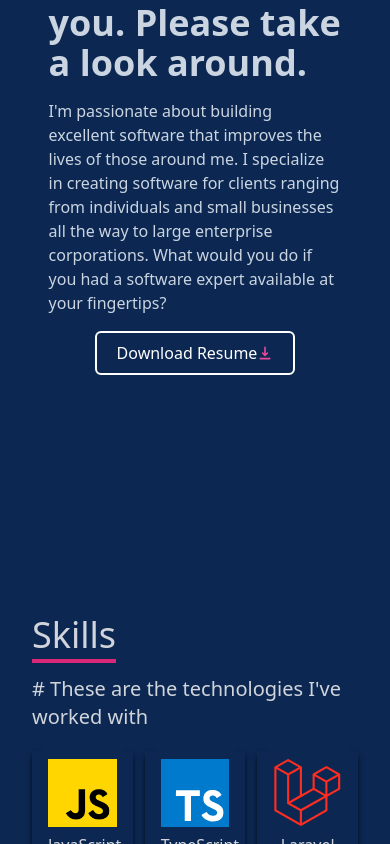
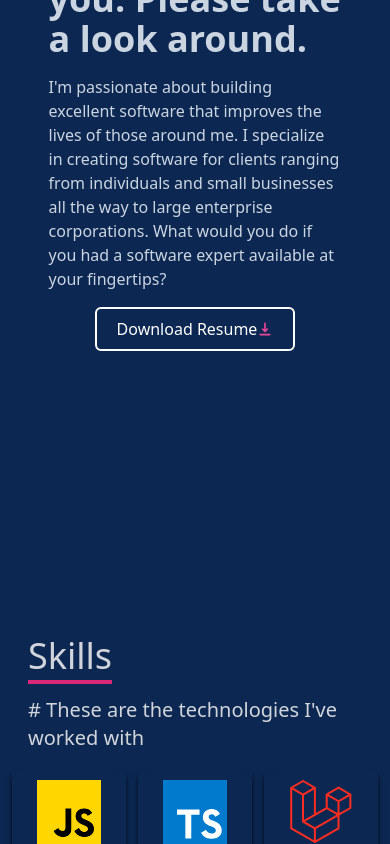
Before and after one commit to syahrilhanla/portfolio-website, a Next.js app: page / in a window 390 px wide. Shown: the part 1156-2000 px from the top of the page. Built offline with nearby package versions, Linux system fonts and the light colour scheme.

Commit message:
adjustment for mobile layout

```diff
--- a/components/About.jsx
+++ b/components/About.jsx
@@ -4,8 +4,8 @@ import { HiDownload } from "react-icons/hi";
 const About = () => {
 	return (
 		<div
-			className="min-h-screen text-slate-300 bg-[#0c2852]
-			  md:px-10 px-3 md:pb-0 flex flex-col justify-center items-center"
+			className="min-h-screen text-slate-300 bg-[#0c2852] border-none
+			  md:px-10 px-3 md:pb-0 pb-12 flex flex-col justify-center items-center"
 			name="about"
 		>
 			<div className="md:grid grid-cols-2 gap-x-8 w-[80%] mt-10 md:mt-0">
--- a/components/DetailCard.jsx
+++ b/components/DetailCard.jsx
@@ -25,7 +25,7 @@ const DetailCard = ({
 				</div>
 			))}
 		</div>
-		<div className="px-12 md:group-hover:visible md:invisible md:group-hover:block">
+		<div className="md:px-12 px-1 md:group-hover:visible md:invisible md:group-hover:block">
 			<h4 className="font-normal text-xl">Description: </h4>
 			<p className="text-base font-light">{description}</p>
 		</div>
--- a/components/Skills.jsx
+++ b/components/Skills.jsx
@@ -4,62 +4,62 @@ const Skills = () => {
 	return (
 		<div
 			name="skills"
-			className="bg-[#0c2852] min-h-screen text-gray-300 flex flex-col justify-center items-center text-center md:px-[8rem] px-[2rem] pb-7"
+			className="bg-[#0c2852] min-h-screen text-gray-300 flex flex-col justify-center items-center text-center md:px-[8rem] px-3 pb-7"
 		>
 			<div className="flex flex-col sm:-w-full">
-				<h1 className="text-4xl w-min font-medium border-b-4 border-pink-600 py-1">
+				<h1 className="text-4xl w-min font-medium border-b-4 border-pink-600 py-1 ml-4">
 					Skills
 				</h1>
-				<p className="text-xl text-left font-light pt-3 pb-5">
+				<p className="text-xl text-left font-light pt-3 pb-5 px-4">
 					# These are the technologies I've worked with
 				</p>
 				<div className="grid grid-cols-3 sm:grid-cols-4 gap-3">
-					<div className="px-4 py-2 shadow-md shadow-[#040c16] hover:scale-110 duration-500">
-						<Image src={"/javascript.png"} width={72} height={72} />
-						<p className="font-light">JavaScript (ES6)</p>
+					<div className="px-2 py-2 shadow-md shadow-[#040c16] hover:scale-110 duration-500">
+						<Image src={"/javascript.png"} width={64} height={64} />
+						<p className="font-light">JavaScript</p>
 					</div>
-					<div className="px-4 py-2 shadow-md shadow-[#040c16] hover:scale-110 duration-500">
-						<Image src={"/typescript.svg"} width={72} height={72} />
+					<div className="px-2 py-2 shadow-md shadow-[#040c16] hover:scale-110 duration-500">
+						<Image src={"/typescript.svg"} width={64} height={64} />
 						<p className="font-light">TypeScript</p>
 					</div>
-					<div className="px-4 py-2 shadow-md shadow-[#040c16] hover:scale-110 duration-500">
-						<Image src={"/laravel.svg"} width={72} height={72} />
+					<div className="px-2 py-2 shadow-md shadow-[#040c16] hover:scale-110 duration-500">
+						<Image src={"/laravel.svg"} width={64} height={64} />
 						<p className="font-light">Laravel</p>
 					</div>
-					<div className="px-4 py-2 shadow-md shadow-[#040c16] hover:scale-110 duration-500">
-						<Image src={"/react.png"} width={72} height={72} />
+					<div className="px-2 py-2 shadow-md shadow-[#040c16] hover:scale-110 duration-500">
+						<Image src={"/react.png"} width={64} height={64} />
 						<p className="font-light">React</p>
 					</div>
-					<div className="px-4 py-2 shadow-md shadow-[#040c16] hover:scale-110 duration-500">
-						<Image src={"/nextJS.svg"} width={72} height={72} />
+					<div className="px-2 py-2 shadow-md shadow-[#040c16] hover:scale-110 duration-500">
+						<Image src={"/nextJS.svg"} width={64} height={64} />
 						<p className="font-light">Next.js </p>
 					</div>
-					<div className="px-4 py-2 shadow-md shadow-[#040c16] hover:scale-110 duration-500">
-						<Image src={"/redux.svg"} width={72} height={72} />
+					<div className="px-2 py-2 shadow-md shadow-[#040c16] hover:scale-110 duration-500">
+						<Image src={"/redux.svg"} width={64} height={64} />
 						<p className="font-light">Redux</p>
 					</div>
-					<div className="px-4 py-2 shadow-md shadow-[#040c16] hover:scale-110 duration-500">
-						<Image src={"/node.png"} width={72} height={72} />
+					<div className="px-2 py-2 shadow-md shadow-[#040c16] hover:scale-110 duration-500">
+						<Image src={"/node.png"} width={64} height={64} />
 						<p className="font-light">Node.js</p>
 					</div>
-					<div className="px-4 py-2 shadow-md shadow-[#040c16] hover:scale-110 duration-500">
-						<Image src={"/mongo.png"} width={72} height={72} />
+					<div className="px-2 py-2 shadow-md shadow-[#040c16] hover:scale-110 duration-500">
+						<Image src={"/mongo.png"} width={64} height={64} />
 						<p className="font-light">MongoDB</p>
 					</div>
-					<div className="px-4 py-2 shadow-md shadow-[#040c16] hover:scale-110 duration-500">
-						<Image src={"/tailwind.png"} width={72} height={72} />
+					<div className="px-2 py-2 shadow-md shadow-[#040c16] hover:scale-110 duration-500">
+						<Image src={"/tailwind.png"} width={64} height={64} />
 						<p className="font-light">Tailwind</p>
 					</div>
-					<div className="px-4 py-2 shadow-md shadow-[#040c16] hover:scale-110 duration-500">
-						<Image src={"/firebase.png"} width={72} height={72} />
+					<div className="px-2 py-2 shadow-md shadow-[#040c16] hover:scale-110 duration-500">
+						<Image src={"/firebase.png"} width={64} height={64} />
 						<p className="font-light">Firebase</p>
 					</div>
-					<div className="px-4 py-2 shadow-md shadow-[#040c16] hover:scale-110 duration-500">
-						<Image src={"/git.svg"} width={72} height={72} />
+					<div className="px-2 py-2 shadow-md shadow-[#040c16] hover:scale-110 duration-500">
+						<Image src={"/git.svg"} width={64} height={64} />
 						<p className="font-light">Git</p>
 					</div>
-					<div className="px-4 py-2 shadow-md shadow-[#040c16] hover:scale-110 duration-500">
-						<Image src={"/figma.svg"} width={72} height={72} />
+					<div className="px-2 py-2 shadow-md shadow-[#040c16] hover:scale-110 duration-500">
+						<Image src={"/figma.svg"} width={64} height={64} />
 						<p className="font-light">Figma</p>
 					</div>
 				</div>
--- a/pages/index.js
+++ b/pages/index.js
@@ -9,7 +9,7 @@ import Works from "../components/Works";
 
 export default function Startup() {
 	return (
-		<div>
+		<div className="bg-[#0c2852] min-h-full">
 			<Head>
 				<title>Syahril Hanla</title>
 				<meta name="description" content="Portfolio Website by Syahril Hanla" />
```
